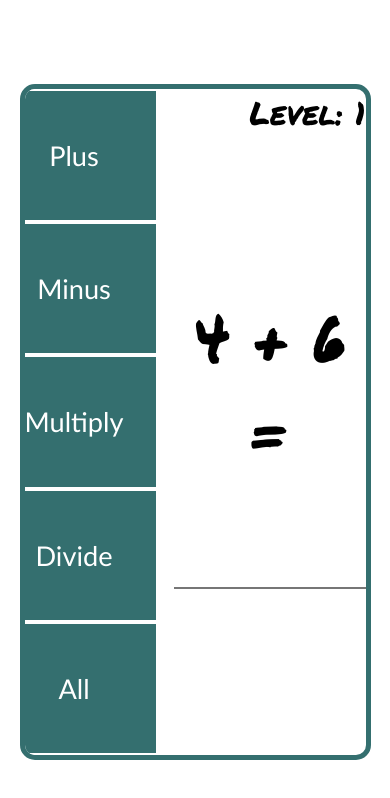
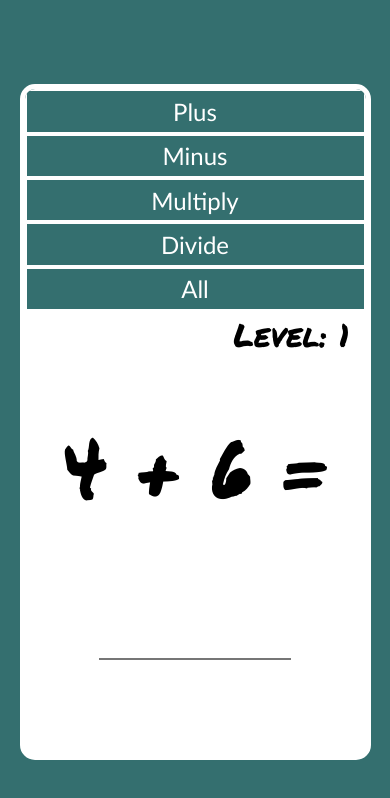
Before and after one commit to Esther2504/MathQuiz, a React (Create React App) app: page / in a window 390 px wide. Shown: the top 798 px of the page. Built offline with nearby package versions, Linux system fonts and the light colour scheme.

Commit message:
styling, responsiveness

```diff
--- a/src/App.css
+++ b/src/App.css
@@ -27,7 +27,7 @@ body {
   /* background: url('./assets/images/linedpaper.avif');
   background-position: center;
   background-size: cover; */
-  background: #ffffff;
+  background: #346f6f;
   min-height: 100vh;
   display: flex;
   flex-direction: column;
@@ -55,7 +55,7 @@ body {
   display: grid;
   grid-template-columns: 1fr 3fr;
   justify-content: space-between;
-  border: 5px solid #346f6f;
+  border: 5px solid #ffffff;
   border-radius: 15px;
   overflow-x: hidden;
   width: 90vw;
@@ -113,14 +113,14 @@ body {
   flex-direction: column;
   align-items: center;
   justify-content: center;
-  font-size: 4rem;
+  font-size: 5rem;
   margin-top: -2rem;
 }
 
 input {
   border-width: 0 0 2px 0;
   background-color: #fff;
-  font-size: 4rem;
+  font-size: 5rem;
   font-family: "Permanent Marker", cursive;
   width: 12rem;
   margin-top: 1rem;
@@ -149,3 +149,15 @@ input[type=number] {
     transform: rotate(360deg);
   }
 }
+
+@media screen and (max-width: 800px) {
+  .content {
+    grid-template-columns: 1fr;
+    grid-template-rows: 1fr 2fr;
+  }
+
+  .menu button {
+        font-size: 1.5rem;
+        padding: 0;
+   }
+}
```
